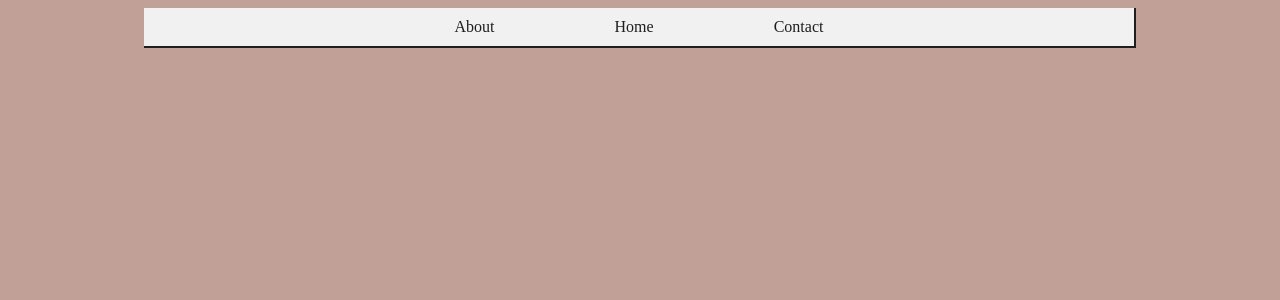
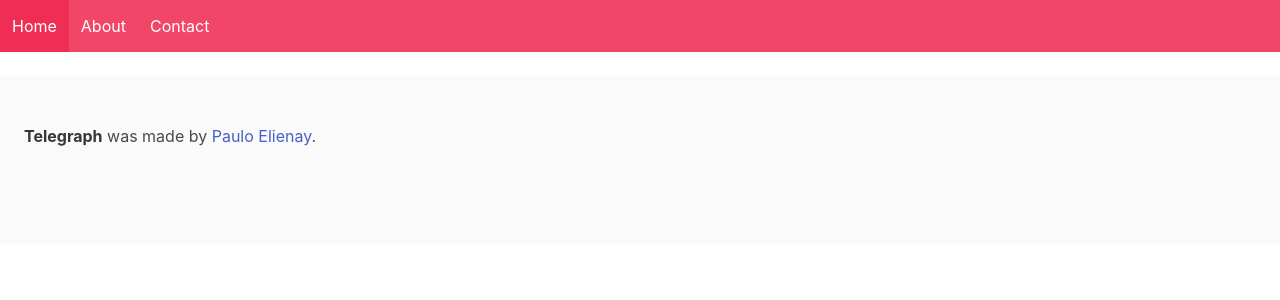
Before and after one commit to marlalain/telegraph, a Django app: page /blog/ in a window 1280 px wide. Shown: the top 300 px of the page. Run offline with Django 3.2, Linux system fonts and the light colour scheme; data that the repository does not hold is empty.

Commit message:
style(templates): moves to Bulma

```diff
--- a/blog/templates/blog/footer.html
+++ b/blog/templates/blog/footer.html
@@ -1 +1,8 @@
+<footer class="footer">
+  <div class="content has-text-center">
+    <p>
+      <strong>Telegraph</strong> was made by <a href="https://pauloelienay.com">Paulo Elienay</a>.
+    </p>
+  </div>
+</footer>
 </html>
--- a/blog/templates/blog/header.html
+++ b/blog/templates/blog/header.html
@@ -1,12 +1,13 @@
 <!DOCTYPE html>
 <html lang="en">
-
-{% load static %}
-
-<head>
-  <meta charset="UTF-8">
-  <meta http-equiv="X-UA-Compatible" content="IE=edge">
-  <meta name="viewport" content="width=device-width, initial-scale=1.0">
-  <title>Telegraph</title>
-  <link rel="stylesheet" href="{% static 'blog/css/styles.css' %}">
-</head>
+	<head>
+		<meta charset="UTF-8" />
+		<meta http-equiv="X-UA-Compatible" content="IE=edge" />
+		<meta name="viewport" content="width=device-width, initial-scale=1.0" />
+		<title>Telegraph, with Bulma</title>
+		<link
+			rel="stylesheet"
+			href="https://cdn.jsdelivr.net/npm/bulma@0.9.3/css/bulma.min.css"
+		/>
+	</head>
+</html>
--- a/blog/templates/blog/layout.html
+++ b/blog/templates/blog/layout.html
@@ -1,7 +1,7 @@
 {% include "blog/header.html" %}
 
-<body class="bg-primary-300 dark:bg-primary-900">
-	<div id="wrapper" class="md:mx-36 sm:mx-0">
+<body>
+	<div class="block">
 		{% include 'blog/navbar.html' %} {% include 'blog/main.html' %}
 	</div>
 </body>
--- a/blog/templates/blog/main.html
+++ b/blog/templates/blog/main.html
@@ -1,17 +1,25 @@
-<main class="mt-8">
-  {% if post_list %}
-  {% for post in post_list %}
-  <div id="post" class="bg-primary-100 dark:bg-primary-800 md:border-b-2 md:border-r-2 border-primary-900 mb-12">
-    <div id="text">
-      <h2 class="md:mx-12 mx-6 font-medium text-2xl dark:text-primary-100 font-secondary mt-4">{{ post.title }}</h2>
-      <p class="md:mx-12 mx-6 my-2 dark:text-primary-100 font-secondary">{{ post.content }}</p>
-      <div id="info" class="text-primary-200 dark:text-primary-300 md:mx-12 mx-6 font-secondary">by <a
-          href="{{ post.author_link }}" class="text-primary-900 cursor-pointer dark:text-primary-100"
-          id="author">{{ post.author_name }}</a></div>
-      <button
-        class="bg-primary-900 dark:bg-primary-400 text-primary-100 uppercase py-2 w-full mt-4 hover:bg-primary-800 focus:bg-primary-800 dark:hover:bg-primary-300 dark:hover:text-primary-900 font-primary">Share</button>
-    </div>
-  </div>
-  {% endfor %}
-  {% endif %}
+<main>
+	{% if post_list %} {% for post in post_list %}
+	<div id="post" class="section">
+		<div class="columns is-centered is-half">
+			<div class="column is-8">
+				<div id="text" class="container">
+					<div class="notification is-warning">
+						<h2 class="title">{{ post.title }}</h2>
+						<p class="text">{{ post.content }}</p>
+						<div>
+							by <a href="{{ post.author_link }}">{{ post.author_name }}</a>
+						</div>
+						<button
+							style="margin-top: 1em"
+							class="button is-fullwidth is-warning is-light"
+						>
+							Share
+						</button>
+					</div>
+				</div>
+			</div>
+		</div>
+	</div>
+	{% endfor %} {% endif %}
 </main>
--- a/blog/templates/blog/navbar.html
+++ b/blog/templates/blog/navbar.html
@@ -1,14 +1,9 @@
-<nav
-  class="bg-primary-100 dark:bg-primary-800 md:mt-2 w-auto h-10 md:border-b-2 md:border-r-2 border-primary-900 sm:border-b-0 sm:border-r-0">
-  <ul class="text-primary-900 py-auto h-full flex items-center justify-center font-primary">
-    <li class="md:px-10 md:mx-5 px-5 dark:text-primary-100">
-      <a href="#" class="hover:text-primary-800 dark:hover:text-primary-900">About</a>
-    </li>
-    <li class="md:px-10 md:mx-5 px-5 dark:text-primary-100">
-      <a href="#" class="hover:text-primary-800 dark:hover:text-primary-900">Home</a>
-    </li>
-    <li class="md:px-10 md:mx-5 px-5 dark:text-primary-100">
-      <a href="#" class="hover:text-primary-800 dark:hover:text-primary-900">Contact</a>
-    </li>
-  </ul>
+<nav class="navbar is-danger">
+	<div class="navbar-menu is-active">
+		<div class="navbar-start">
+			<a class="navbar-item"> Home </a>
+			<a class="navbar-item"> About </a>
+			<a class="navbar-item"> Contact </a>
+		</div>
+	</div>
 </nav>
```
